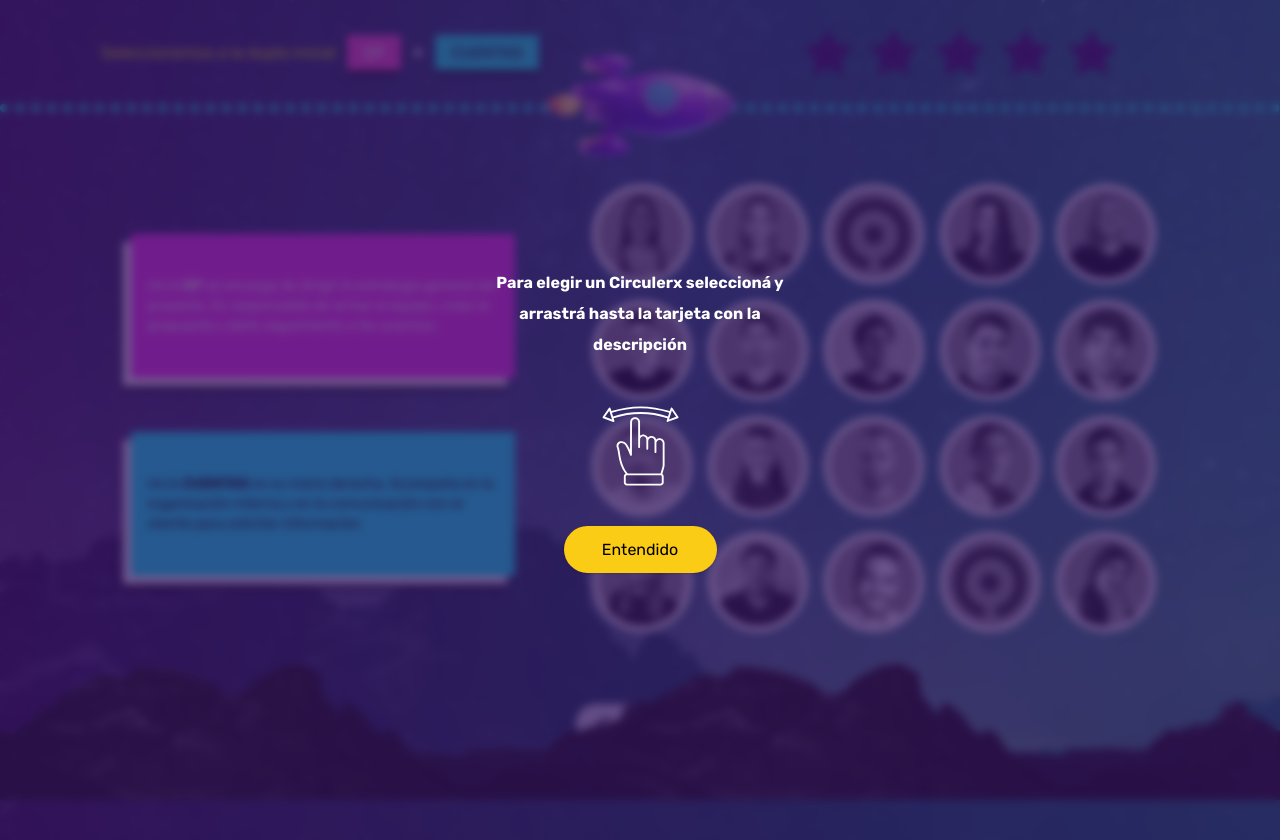
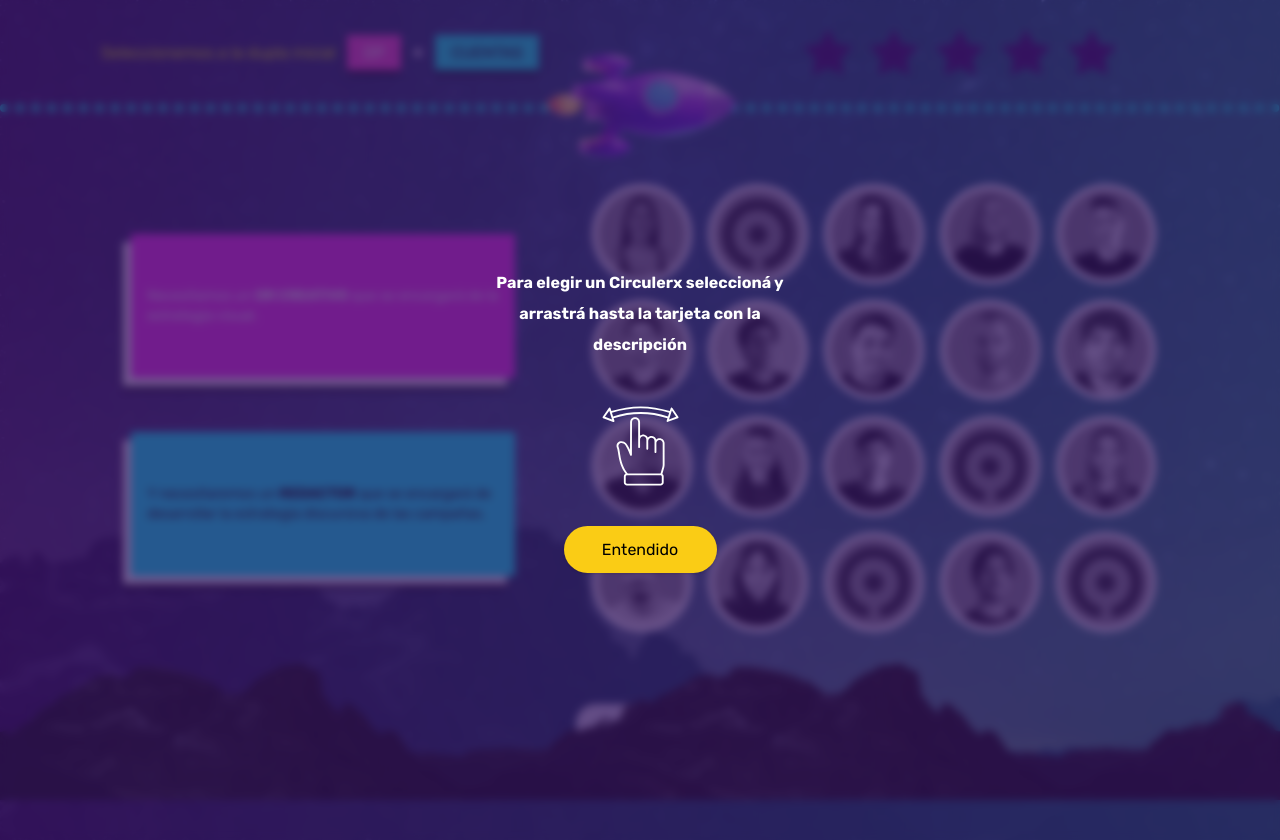
Before and after one commit to Nahuel-NP/Jugate-con-circulo, a React (Vite) app: page /game in a window 1280 px wide. Built offline with nearby package versions, Linux system fonts and the light colour scheme; what tailwindcss-animated would draw is missing.

Commit message:
fix Question's id

```diff
--- a/src/data/circuleros.ts
+++ b/src/data/circuleros.ts
@@ -442,7 +442,7 @@ export interface RolPregunta {
 
 export const preguntas: Array<Question> = [
   {
-    id: 1,
+    id: 0,
     pregunta: "Seleccionemos a la dupla inicial",
     roles:
       [
@@ -460,7 +460,7 @@ export const preguntas: Array<Question> = [
 
   },
   {
-    id: 2,
+    id: 1,
     pregunta: "Sumemos a Creatividad",
     roles:[
       {
@@ -477,7 +477,7 @@ export const preguntas: Array<Question> = [
   },
   {
     /* preguntar por gonza */
-    id:3,
+    id:2,
     pregunta:"Sigamos armando el equipo de Branding",
     roles:[
       {
@@ -493,7 +493,7 @@ export const preguntas: Array<Question> = [
     ]
   },
   {
-    id:4,
+    id:3,
     pregunta:"Solo nos falta IT",
     roles:[
       {
```
